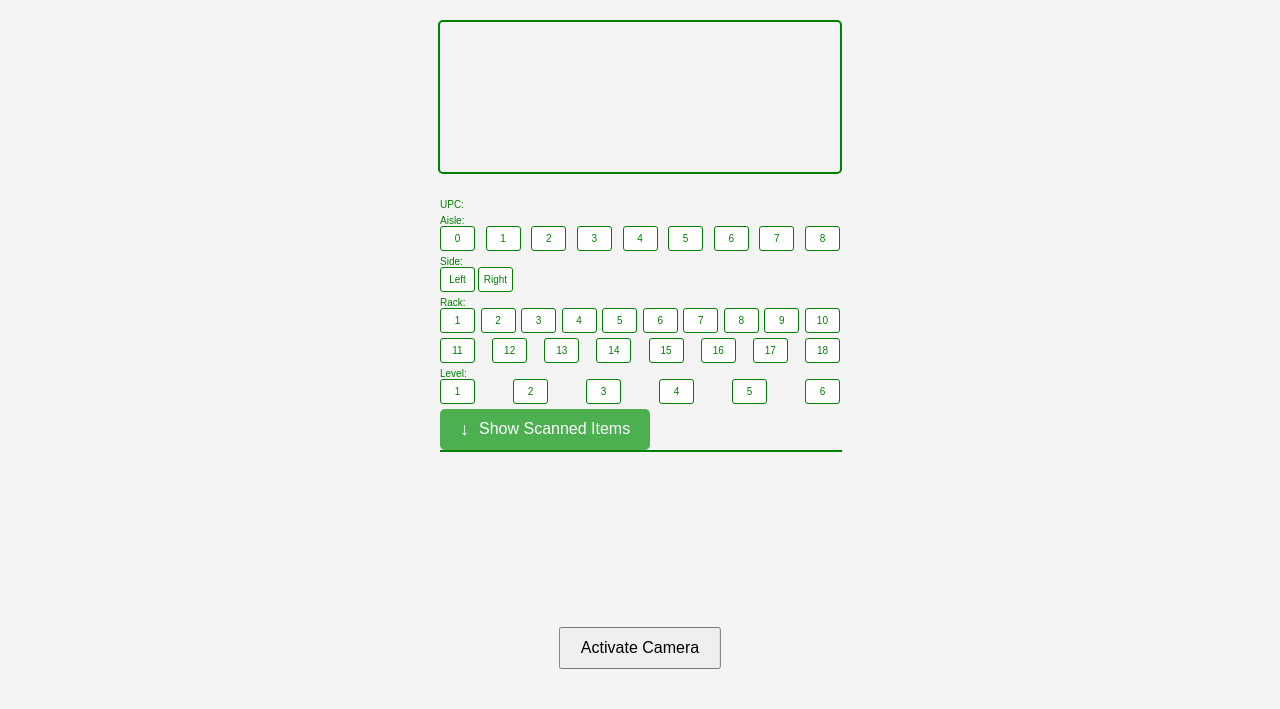
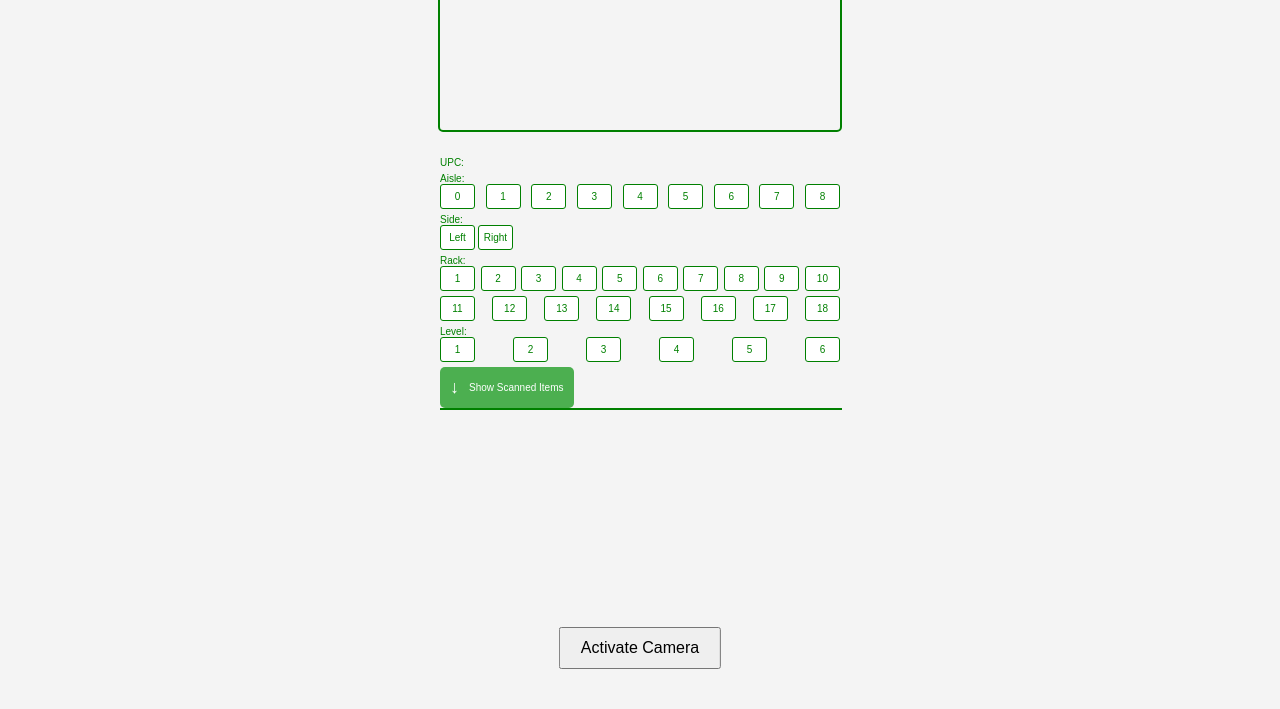
Before and after one commit to jasonshy/seeker, a plain HTML site: page edit.html in a window 1280 px wide. Shown: the part 111-820 px from the top of the page. Drawn offline with Linux system fonts and the light colour scheme; a script that the page names is missing.

Commit message:
Update styles.css

```diff
--- a/styles.css
+++ b/styles.css
@@ -2,13 +2,17 @@ body {
   font-family: Arial, sans-serif;
   text-align: center;
   margin: 0;
-  padding: 20px;
+  padding: 10px;
   background-color: #f4f4f4;
+  height: 100vh; /* Take up the full height of the screen */
+  overflow: hidden; /* Prevent the whole page from scrolling */
 }
 
 h1 {
   margin-bottom: 0; /* Remove the bottom margin entirely */
   color: green !important;
+  font-size: 20px; /* Adjust the font size if needed */
+
 }
 
 #scanner-container {
@@ -53,6 +57,7 @@ h1 {
   background-color: transparent;
   border: 2px solid green; /* Green outline */
   margin: 20px auto; /* Center the window */
+  margin-top: 10px; /* Decrease the space between title and camera window */
   display: flex;
   justify-content: center;
   align-items: center;
@@ -170,8 +175,8 @@ video {
   color: white; /* White text */
   border: none;
   border-radius: 5px; /* Rounded corners */
-  padding: 10px 20px; /* Add some padding */
-  font-size: 16px; /* Adjust font size */
+  padding: 10px 10px; /* Add some padding */
+  font-size: 10px; /* Adjust font size */
   cursor: pointer;
   display: flex; /* Align the arrow and text side by side */
   align-items: center; /* Vertically center content */
@@ -214,7 +219,7 @@ video {
 }
 
 #table-container {
-  max-height: 250px; /* Set a max height for scrolling */
+  max-height: 100px; /* Set a max height for scrolling */
   overflow-y: auto; /* Enable vertical scrolling */
   margin-bottom: 80px; /* Ensure table doesn't overlap the button */
   border: 1px solid green; /* Optional: Adds a border around the table */
@@ -224,6 +229,7 @@ video {
 
 /* Ensure table takes full width of its container */
 #scanned-items-table {
+  max-height: 40px;  /* Set a fixed height for the table */
   width: 100%;
   border-collapse: collapse; /* Reduce extra spacing */
   table-layout: fixed; /* Prevent horizontal scrolling */
```
